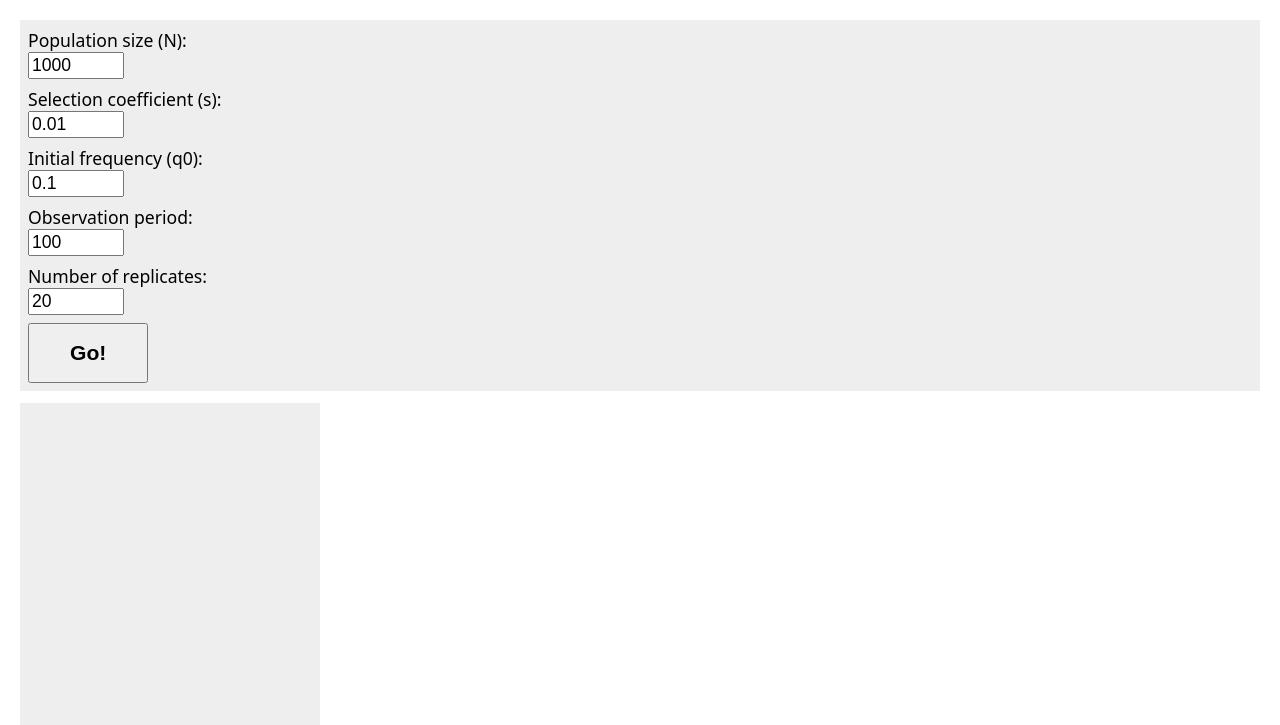
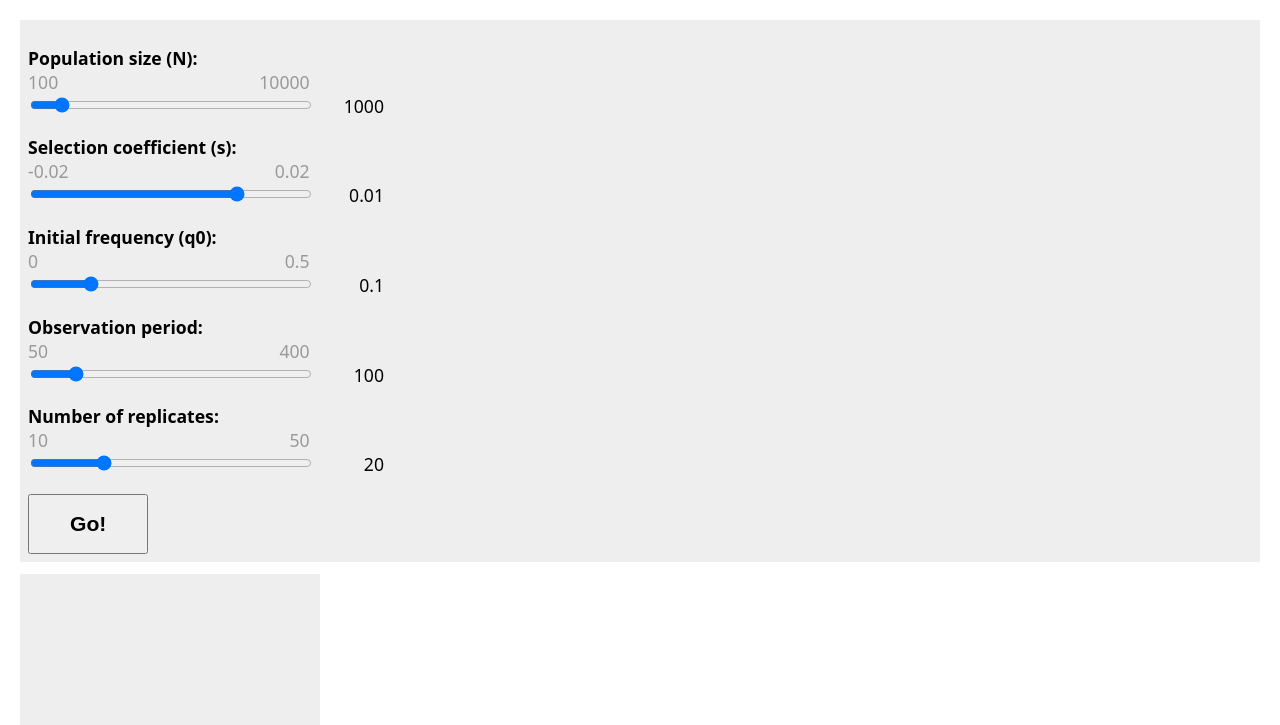
Before and after one commit to heavywatal/driftr.js, a plain HTML site: page index.html in a window 1280 px wide. Shown: the part 75-800 px from the top of the page. Drawn offline with nearby package versions, Linux system fonts and the light colour scheme.

Commit message:
Change input from number to range

```diff
--- a/driftr.js
+++ b/driftr.js
@@ -25,25 +25,59 @@
          "replicates", 10, 50, 10, 20]
     ];
 
+    var params_now = {};
+    for (var i=0; i<params.length; ++i) {
+        x = params[i];
+        params_now[x[1]] = x[5];
+    }
+
     var input_items = d3.select("form")
-        .selectAll("div")
+        .selectAll("dl")
         .data(params)
         .enter()
-        .append("div")
+        .append("dl")
+        .attr("id", function(d){return d[1];})
         .attr("class", "parameter");
 
-    input_items.append("label")
+    input_items.append("dt")
+        .append("label")
+        .attr("class", "param_name")
         .attr("for", function(d){return d[1];})
         .text(function(d){return d[0];});
 
-    input_items.append("input")
-        .attr("type", "number")
-        .attr("id", function(d){return d[1];})
+    var input_ranges = input_items.append("dd")
+        .attr("class", "param_range")
+
+    input_ranges.append("label")
+        .attr("class", "min")
+        .attr("for", function(d){return d[1];})
+        .text(function(d){return d[2];});
+    input_ranges.append("label")
+        .attr("class", "max")
+        .attr("for", function(d){return d[1];})
+        .text(function(d){return d[3];});
+    input_ranges.append("br");
+
+    input_ranges.append("input")
+        .attr("type", "range")
         .attr("name", function(d){return d[1];})
         .attr("min", function(d){return d[2];})
         .attr("max", function(d){return d[3];})
         .attr("step", function(d){return d[4];})
-        .attr("value", function(d){return d[5];});
+        .attr("value", function(d){return d[5];})
+        .on("input", function(d){update_param(d[1], this.value);});
+
+    input_ranges.append("label")
+        .attr("class", "value")
+        .attr("for", function(d){return d[1];})
+        .text(function(d){return d[5];});
+
+    function update_param(id, value) {
+        input_ranges
+            .select("#"+id+" label.value")
+            .text(value);
+        params_now[id] = value;
+    }
 
     d3.select("form").append("button")
         .attr("type", "button")
@@ -102,11 +136,11 @@
         var svg_width = parseInt(svg.attr("width"));
         var panel_width = svg_width - svg_padding.left - svg_padding.right;
         var panel_height = parseInt(panel.attr("height"));
-        var N = parseInt(document.getElementById("popsize").value);
-        var s = parseFloat(document.getElementById("selection").value);
-        var q = parseFloat(document.getElementById("frequency").value);
-        var T = parseInt(document.getElementById("observation").value);
-        var rep = parseInt(document.getElementById("replicates").value);
+        var N = parseFloat(params_now["popsize"]);
+        var s = parseFloat(params_now["selection"]);
+        var q = parseFloat(params_now["frequency"]);
+        var T = parseInt(params_now["observation"]);
+        var rep = parseInt(params_now["replicates"]);
         panel.selectAll("path").remove();
         panel.selectAll("g").remove();
 
@@ -128,8 +162,8 @@
 
         for (var i=0; i<rep; ++i) {
             var path = panel.append("path");
-            var freq = [q]
-            var repl_delay = 800 * i / rep;
+            var freq = [q];
+            var repl_delay = 100 + 800 * i / rep;
             for (var t=0; t<T; ++t) {
                 var qt = freq[t];
                 freq.push(random_binomial(N, (1 + s) * qt / (1 + s * qt)) / N);
--- a/style.css
+++ b/style.css
@@ -11,20 +11,40 @@ form {
     padding: 8px;
 }
 
-div.parameter {
-    margin: 0 0 8px;
+form dd {
+    margin-left: 0;
 }
 
 label {
-    display: block;
+    display: inline-block;
 }
 
-label:after {
+label.param_name {
+    font-weight: bold;
+}
+
+label.param_name:after {
     content: ":";
 }
 
+dd label {
+    color: #999999;
+    width: 8em;
+}
+
+label.value {
+    text-align: right;
+    width: 3em;
+    margin-left: 1em;
+    color: #000000;
+}
+
+label.max {
+    text-align: right;
+}
+
 input {
-    width: 5em;
+    width: 16em;
     font-size: inherit;
 }
 
```
